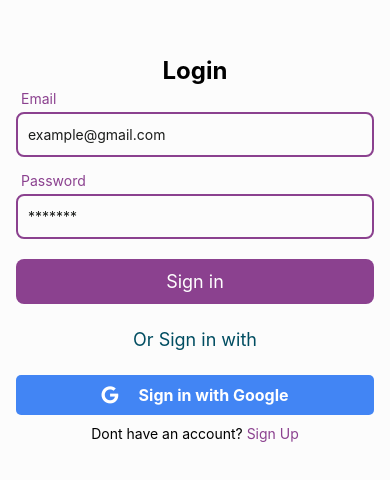
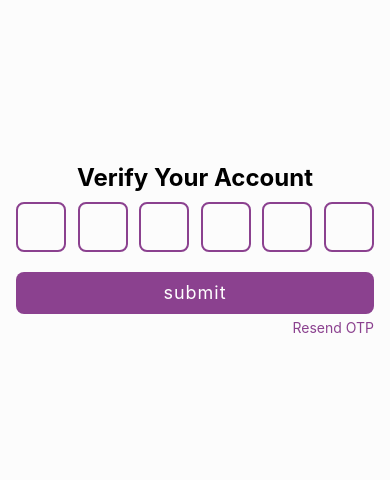
Before and after one commit to sproutjeph/ExamGPTReactNative, a React Native app: screen /Activation in a window 390 px wide. Shown: the part 178-658 px from the top of the page. Built offline with nearby package versions, Linux system fonts and the light colour scheme.

Commit message:
Activation view

```diff
--- a/src/@types/navigation.ts
+++ b/src/@types/navigation.ts
@@ -9,5 +9,5 @@ export type AuthStackParamList = {
   SignUp: undefined;
   SignIn: undefined;
   LostPassword: undefined;
-  Verification: {userInfo: INewUserResponse};
+  Activation: {userInfo: INewUserResponse};
 };
--- a/src/navigation/AuthNavigator.tsx
+++ b/src/navigation/AuthNavigator.tsx
@@ -1,4 +1,5 @@
 import {createNativeStackNavigator} from '@react-navigation/native-stack';
+import Activation from '@views/auth/Activation';
 import SignIn from '@views/auth/SignIn';
 import SignUp from '@views/auth/SignUp';
 import React, {FC} from 'react';
@@ -15,6 +16,7 @@ const AuthNavigator: FC<Props> = ({}) => {
       }}>
       <Stack.Screen name="SignIn" component={SignIn} />
       <Stack.Screen name="SignUp" component={SignUp} />
+      <Stack.Screen name="Activation" component={Activation} />
     </Stack.Navigator>
   );
 };
--- a/src/ui/AppButton.tsx
+++ b/src/ui/AppButton.tsx
@@ -11,7 +11,7 @@ interface Props {
   borderRadius?: number;
 }
 
-const AppButtont: FC<Props> = ({title, onPress, isLoading, borderRadius}) => {
+const AppButton: FC<Props> = ({title, onPress, isLoading, borderRadius}) => {
   return (
     <Pressable
       style={[styles.container, {borderRadius: borderRadius || 8}]}
@@ -24,7 +24,7 @@ const AppButtont: FC<Props> = ({title, onPress, isLoading, borderRadius}) => {
 const styles = StyleSheet.create({
   container: {
     width: '100%',
-    height: 45,
+    height: 42,
     backgroundColor: colors.primary,
     alignItems: 'center',
     justifyContent: 'center',
@@ -32,7 +32,8 @@ const styles = StyleSheet.create({
   title: {
     color: colors.onSecondary,
     fontSize: 18,
+    letterSpacing: 1,
   },
 });
 
-export default AppButtont;
+export default AppButton;
--- /dev/null
+++ b/src/ui/OTPFiled.tsx
@@ -0,0 +1,26 @@
+import colors from '@utils/colors';
+import React, {FC} from 'react';
+import {StyleSheet, TextInput, TextInputProps} from 'react-native';
+
+interface Props extends TextInputProps {}
+
+const OTPFiled: FC<Props> = Props => {
+  return <TextInput {...Props} style={[styles.input]} />;
+};
+
+const styles = StyleSheet.create({
+  input: {
+    borderWidth: 2,
+    borderColor: colors.primary,
+    borderRadius: 8,
+    width: 50,
+    height: 50,
+    textAlign: 'center',
+    color: colors.onBackground,
+    fontSize: 18,
+    fontWeight: 'bold',
+    lineHeight: 0,
+  },
+});
+
+export default OTPFiled;
--- a/src/views/auth/Activation.tsx
+++ b/src/views/auth/Activation.tsx
@@ -1,18 +1,52 @@
+import AppButton from '@ui/AppButton';
+import Applink from '@ui/Applink';
+import OTPFiled from '@ui/OTPFiled';
 import React, {FC} from 'react';
 import {View, StyleSheet, Text} from 'react-native';
 
 interface Props {}
+const otpFileds = new Array(6).fill('');
 
 const Activation: FC<Props> = ({}) => {
   return (
     <View style={styles.container}>
-      <Text>Activation</Text>
+      <Text style={styles.header}>Verify Your Account</Text>
+      <View style={styles.optContainer}>
+        {otpFileds.map((_, i) => (
+          <OTPFiled key={i} />
+        ))}
+      </View>
+      <View style={{marginBottom: 20}} />
+      <AppButton title="submit" />
+      <View style={styles.appLinkContainer}>
+        <Applink title="Resend OTP" active={true} />
+      </View>
     </View>
   );
 };
 
 const styles = StyleSheet.create({
-  container: {},
+  container: {
+    width: '100%',
+    height: '100%',
+    paddingHorizontal: 16,
+    justifyContent: 'center',
+  },
+  header: {
+    fontSize: 24,
+    fontWeight: 'bold',
+    textAlign: 'center',
+    marginTop: 10,
+  },
+  optContainer: {
+    flexDirection: 'row',
+    justifyContent: 'space-between',
+    marginTop: 10,
+  },
+  appLinkContainer: {
+    marginTop: 5,
+    alignItems: 'flex-end',
+  },
 });
 
 export default Activation;
--- a/src/views/auth/SignUp.tsx
+++ b/src/views/auth/SignUp.tsx
@@ -41,7 +41,7 @@ const SignUp: FC<Props> = ({}) => {
         <Text>Dont have an account? </Text>
         <Applink
           onPress={() => {
-            navigation.navigate('SignIn');
+            navigation.navigate('Activation');
           }}
           title="Sign In"
           active
```
